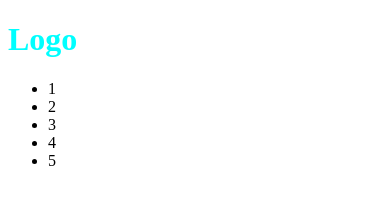
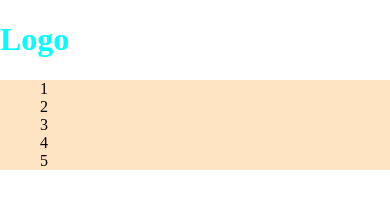
Before and after one commit to mavu1707/Markus_Dress_Nettside, a plain HTML site: page index.html in a window 390 px wide. Drawn offline with Linux system fonts and the light colour scheme.

Commit message:
Testing bottom bar

```diff
--- a/index.html
+++ b/index.html
@@ -10,7 +10,10 @@
   <!--Header-->
   <header>
     <h1>Logo</h1>
+  </header>
 
+  <!--Bottom bar-->
+  <div class="bottom-bar">
     <nav>
       <ul>
         <li>
@@ -34,7 +37,8 @@
         </li>
       </ul>
     </nav>
-  </header>
+  </div>
+
 
 </body>
 </html>
--- a/style.css
+++ b/style.css
@@ -1,6 +1,10 @@
 /*Custom Properties*/
 :root{
 
+}
+
+body{
+  margin: 0;
 }
 
 /*Mobile first CSS*/
@@ -9,4 +13,14 @@
     color: aqua;
   }
 
+  .bottom-bar{
+    background-color: bisque;
+    flex-direction: column;
+    align-items: center;
+  }
+
+  nav li{
+    list-style: none;
+  }
+
 }
```
